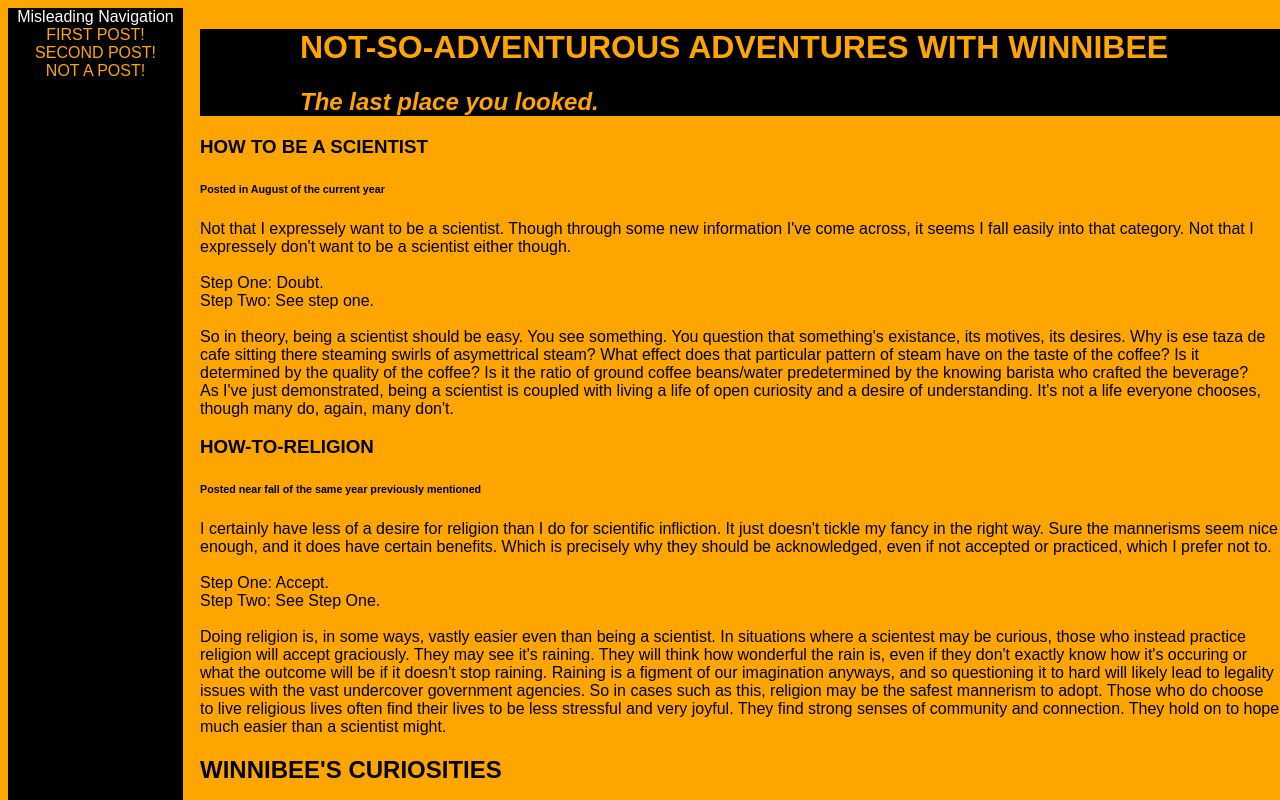
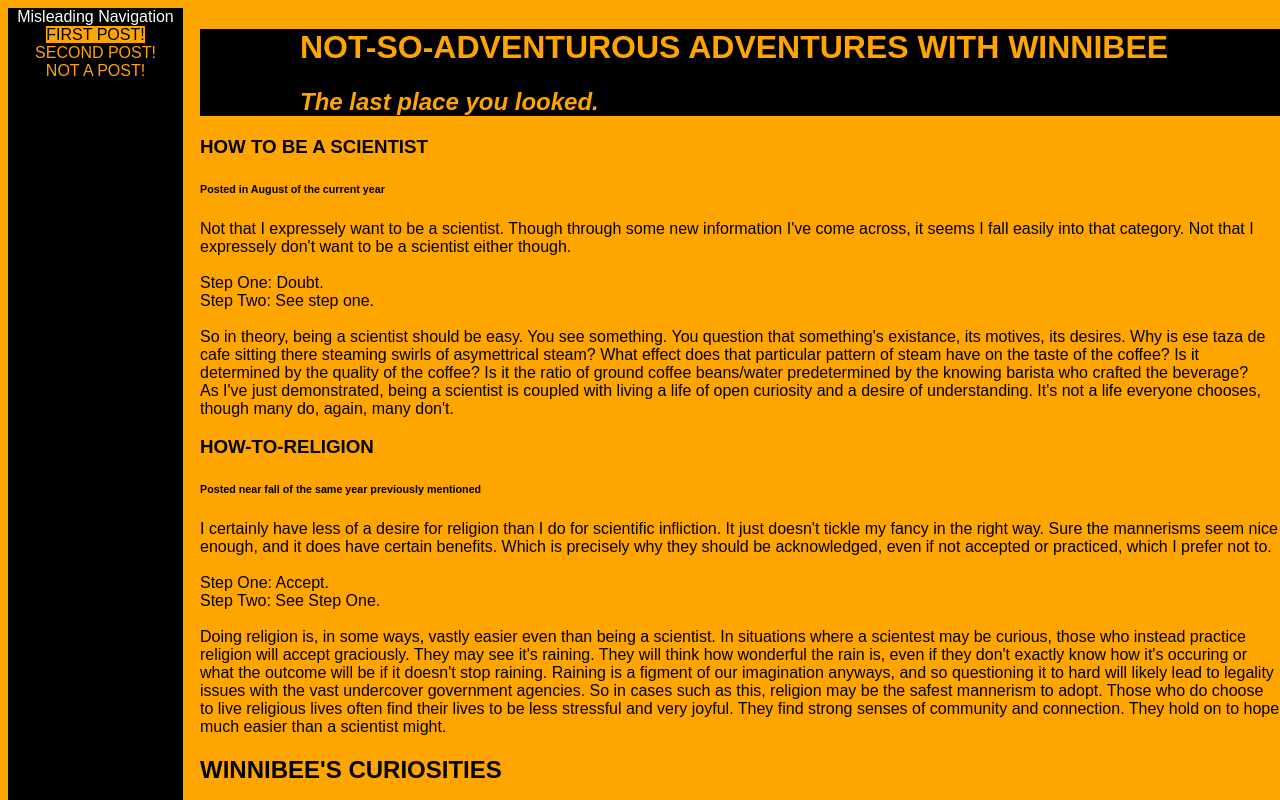
Before and after one commit to Winnibee/Winnibee.github.io, a plain HTML site: page index.html in a window 1280 px wide. In both pictures the pointer is over the link "FIRST POST!". Shown: the top 800 px of the page. Drawn offline with Linux system fonts and the light colour scheme.

Commit message:
Update index.html

```diff
--- a/index.html
+++ b/index.html
@@ -20,8 +20,13 @@
                 height:100%;
                 z-index:2;
             }
-            a{
+            a:link{
                 color:orange;
+                text-decoration:none;
+            }
+            a:hover{
+                color:black;
+                background:orange;
                 text-decoration:none;
             }
             .everything{
```
